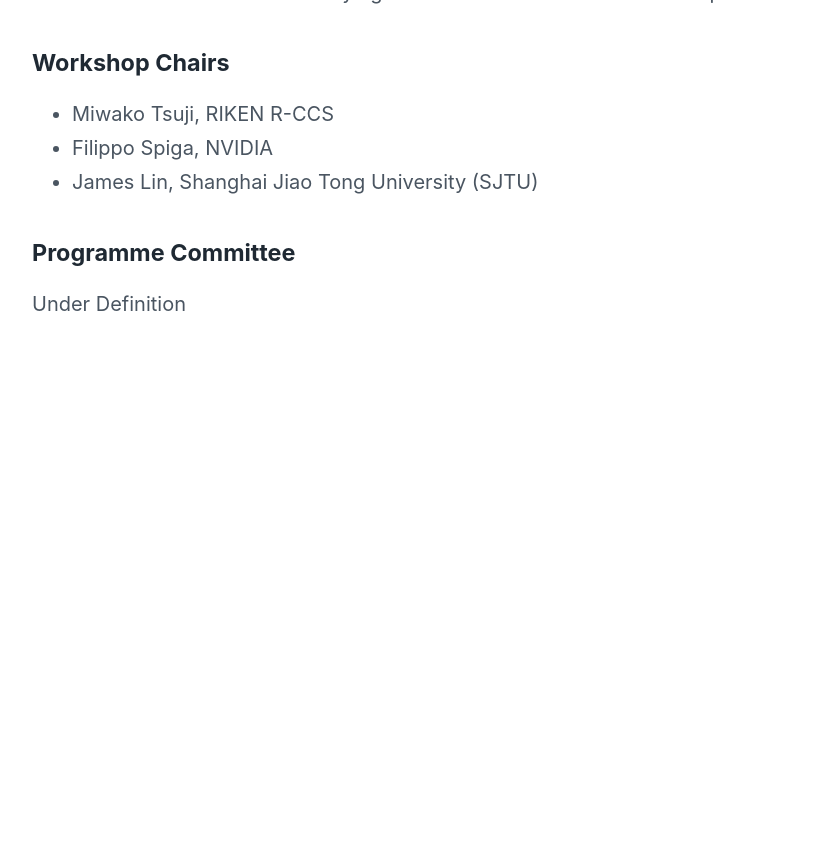
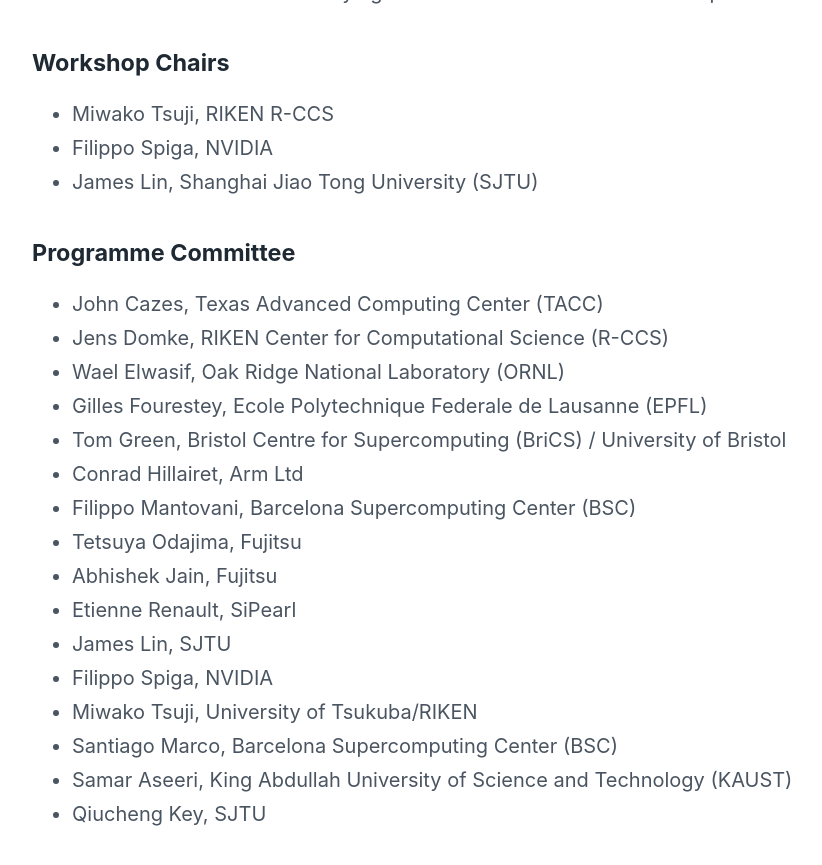
Before and after one commit to IWAHPCE/iwahpce.github.io, a Jekyll site: the page built from index.md, in a window 1280 px wide and 900 px high, scrolled down 2322 px. Shown: the top 865 px of the window, without its empty margins (32-854 px from the left). Built offline with Jekyll 4.4.1, drawn with Linux system fonts in a browser that asks for light colours; before the commit the page ends 2727 px from its top, so only the background shows below that.

Commit message:
Update programme committee list

```diff
--- a/index.md
+++ b/index.md
@@ -55,4 +55,19 @@ All submissions will be peer-reviewed by the PC members. The review process is d
 
 ### Programme Committee
 
-Under Definition
+- John Cazes, Texas Advanced Computing Center (TACC)
+- Jens Domke, RIKEN Center for Computational Science (R-CCS)
+- Wael Elwasif, Oak Ridge National Laboratory (ORNL)
+- Gilles Fourestey, Ecole Polytechnique Federale de Lausanne (EPFL)
+- Tom Green, Bristol Centre for Supercomputing (BriCS) / University of Bristol
+- Conrad Hillairet, Arm Ltd
+- Filippo Mantovani, Barcelona Supercomputing Center (BSC)
+- Tetsuya Odajima, Fujitsu
+- Abhishek Jain, Fujitsu
+- Etienne Renault, SiPearl
+- James Lin, SJTU
+- Filippo Spiga, NVIDIA
+- Miwako Tsuji, University of Tsukuba/RIKEN
+- Santiago Marco, Barcelona Supercomputing Center (BSC)
+- Samar Aseeri, King Abdullah University of Science and Technology (KAUST)
+- Qiucheng Key, SJTU
```
